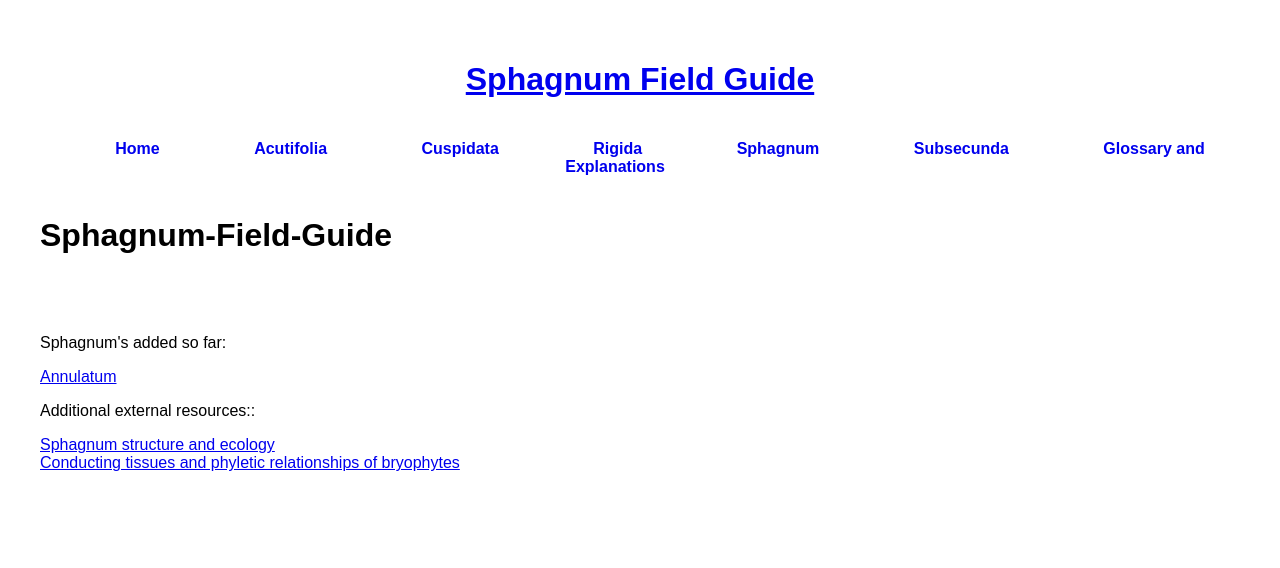
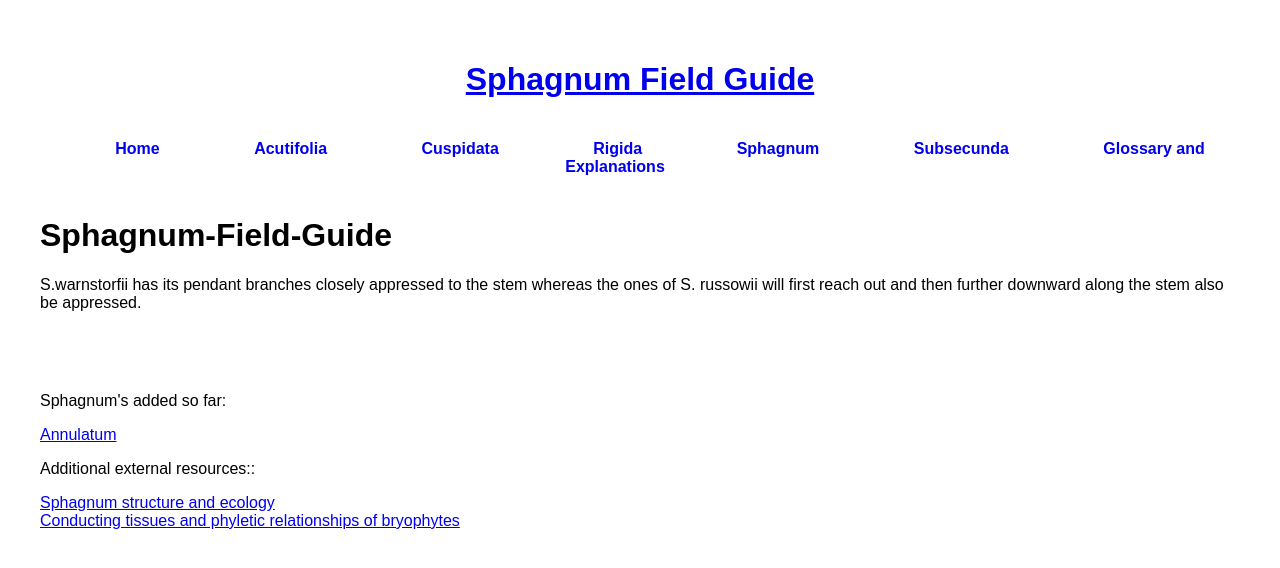
Before and after one commit to DanielESolbakk/Sphagnum-Field-Guide, a Jekyll site: the page built from Subgenus Acutifolia/section Acutifolia/Sphagnum russowii/index.md, in a window 1280 px wide. Shown: the top 568 px of the page. Built offline with Jekyll 4.4.1, drawn with Linux system fonts in a browser that asks for light colours; our own code applies the rules of GitHub Pages for plain Markdown files.

Commit message:
docs: add stem spread difference between warn and russ

```diff
--- a/Subgenus Acutifolia/section Acutifolia/Sphagnum russowii/index.md
+++ b/Subgenus Acutifolia/section Acutifolia/Sphagnum russowii/index.md
@@ -1 +1,5 @@
 # Sphagnum-Field-Guide
+
+S.warnstorfii has its pendant branches closely appressed to the
+stem whereas the ones of S. russowii will first reach out and
+then further downward along the stem also be appressed.
```
Also changed, not shown: Subgenus Acutifolia/section Acutifolia/Sphagnum warnstorfii/index.md (+4 -0 lines).
